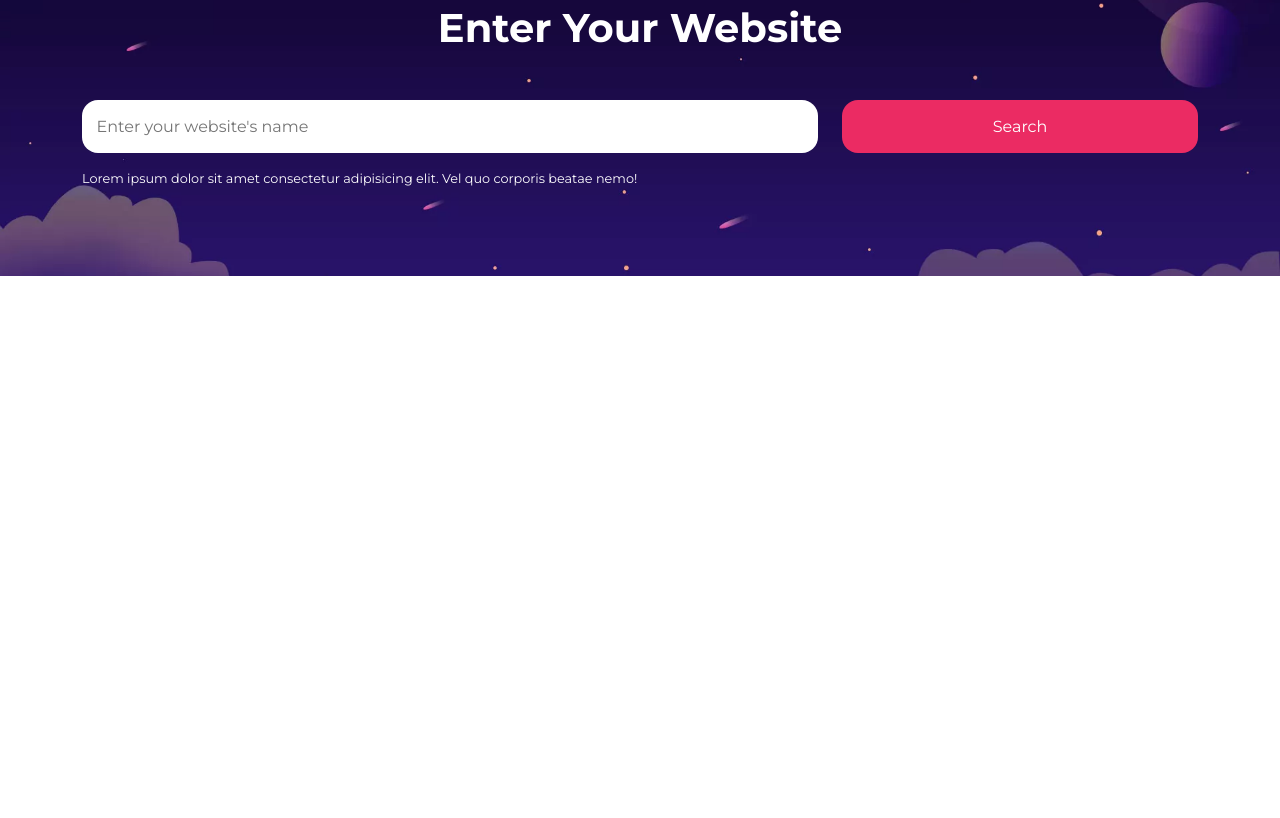
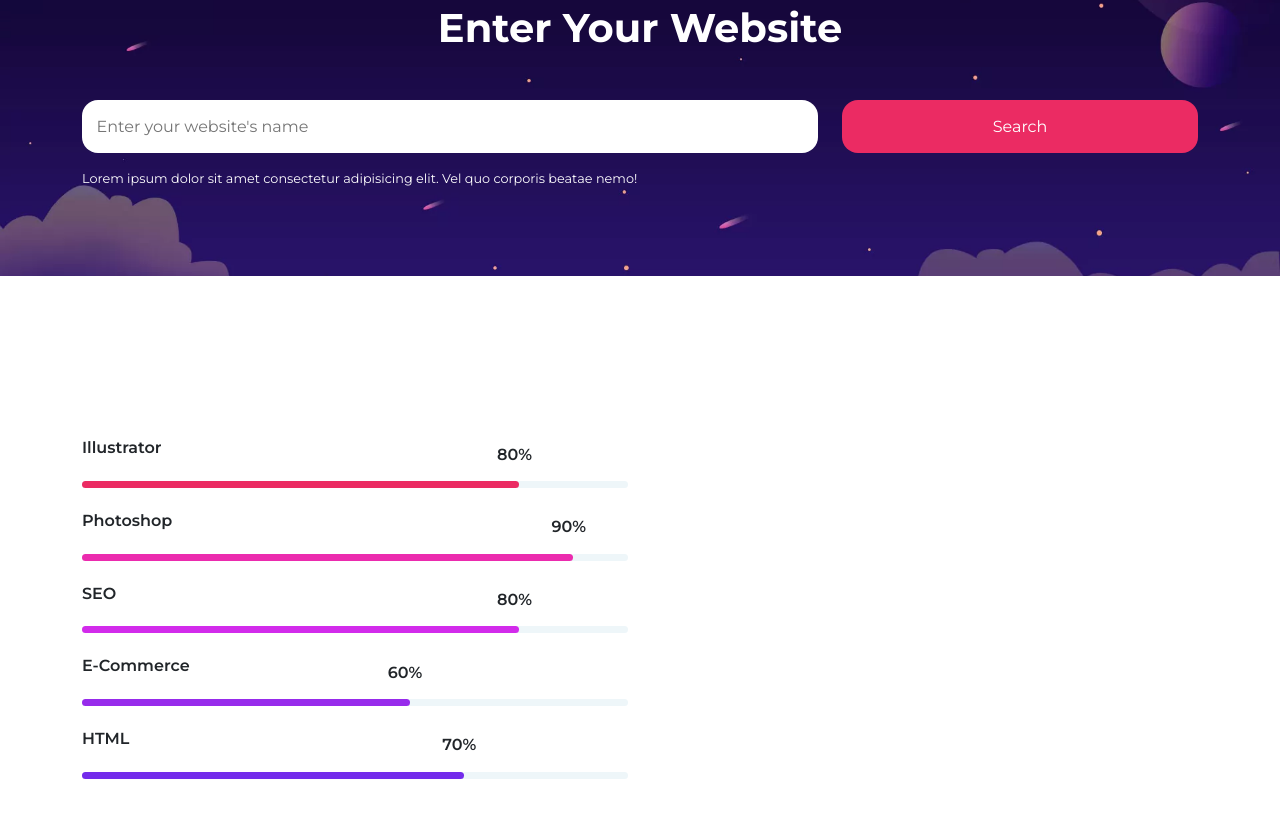
Before and after one commit to krypton225/IT-Host, a React (Create React App) app: page / in a window 1280 px wide. Shown: the part 1824-2642 px from the top of the page. Built offline with nearby package versions, Linux system fonts and the light colour scheme.

Commit message:
ADD Skills section component @ Home page

```diff
--- a/src/index.css
+++ b/src/index.css
@@ -6,6 +6,7 @@
   --white-color: #fff;
   --black-color: #000;
   --pink-color: #eb2b63;
+  --pink-color-2: #eb2bae;
 
   --bg-white-secondary: #f5f1f8;
   --bg-amaranth-mov-color: #491f70;
@@ -113,6 +114,29 @@ section {
   outline: none !important;
 }
 
+.skill-line-container {
+  width: 100%;
+  height: 0.44rem;
+  margin-block: 1.3rem;
+  border-radius: 1rem;
+  position: relative;
+  background-color: #eef6f9;
+}
+
+.skill-line-child {
+  height: 100%;
+  border-radius: 1rem;
+  position: absolute;
+  top: 0;
+  left: 0;
+  z-index: 11;
+}
+
+.skill-number {
+  position: absolute;
+  top: -2.4rem;
+}
+
 .animated {
   animation-name: landing-img-animations;
   animation-duration: 3s;
--- a/src/pages/Home/Home.tsx
+++ b/src/pages/Home/Home.tsx
@@ -3,6 +3,8 @@ import { Features } from "components/";
 import { Landing } from "./Landing";
 
 import EnterWebsite from "./EnterWebsite/EnterWebsite";
+
+import SkillsAndTestimonials from "./SkillsAndTestimonials/SkillsAndTestimonials";
 
 const Home = () => {
     return (
@@ -10,6 +12,7 @@ const Home = () => {
             <Landing />
             <Features />
             <EnterWebsite />
+            <SkillsAndTestimonials />
         </>
     );
 };
--- /dev/null
+++ b/src/pages/Home/SkillsAndTestimonials/SkillsAndTestimonials.tsx
@@ -0,0 +1,35 @@
+import skillsDataItems from "./skills-data";
+
+const SkillsAndTestimonials = () => {
+    return (
+        <section>
+            <div className="container">
+                <div className="row">
+                    <div className="col-md-6">
+                        <div className="skills">
+                            {
+                                skillsDataItems.map(({ id, skillName, percent, bgColor }) => (
+                                    <div key={id} >
+                                        <p className="text-capitalize fw-semibold">{skillName}</p>
+
+                                        <div className="skill-line-container" data-percent={`${percent}`}>
+                                            <div className={`skill-line-child`} style={{ width: `${percent}%`, backgroundColor: `${bgColor}` }}></div>
+
+                                            <span className="skill-number fw-semibold" style={{ left: `calc(${percent}% - 4%)` }}>
+                                                {percent}%
+                                            </span>
+                                        </div>
+                                    </div>
+                                ))
+                            }
+                        </div>
+                    </div>
+
+                    <div className="col-md-6"></div>
+                </div>
+            </div>
+        </section>
+    );
+};
+
+export default SkillsAndTestimonials;
--- /dev/null
+++ b/src/pages/Home/SkillsAndTestimonials/skills-data.ts
@@ -0,0 +1,15 @@
+import GenerateId from "../../../utils/generate-id";
+
+import ISkills from "./ISkills.interface";
+
+const skillsDataItems: Array<ISkills> = [
+    { skillName: "illustrator", percent: 80, bgColor: "var(--pink-color)" },
+    { skillName: "photoshop", percent: 90, bgColor: "var(--pink-color-2)" },
+    { skillName: "SEO", percent: 80, bgColor: "#d22beb" },
+    { skillName: "E-commerce", percent: 60, bgColor: "#972beb" },
+    { skillName: "HTML", percent: 70, bgColor: "#732beb" },
+];
+
+(() => GenerateId(skillsDataItems))();
+
+export default skillsDataItems;
```
Also changed, not shown: src/pages/Home/SkillsAndTestimonials/ISkills.interface.ts (added, +9 -0 lines).
